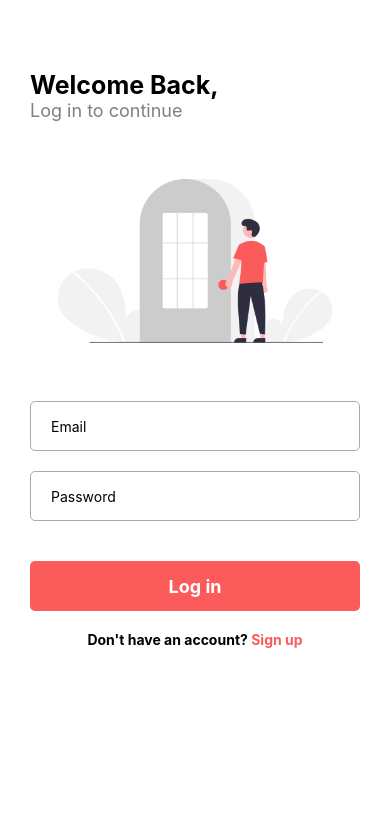
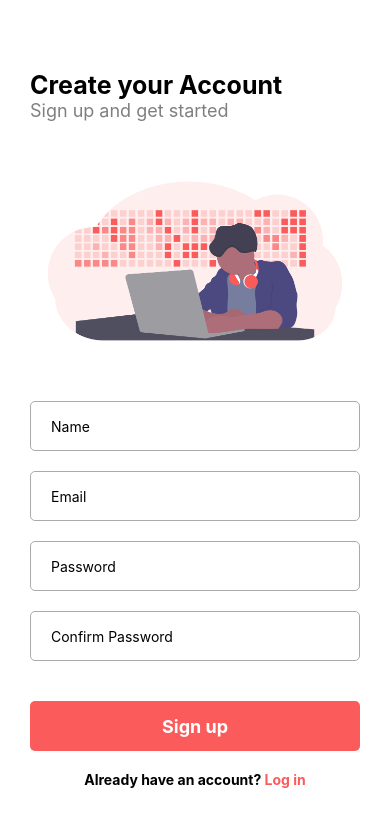
Before and after one commit to AbePlays/xkcd, a React Native app: screen / in a window 390 px wide. Shown: the top 826 px of the page. Built offline with nearby package versions, Linux system fonts and the light colour scheme.

Commit message:
Signup Screen ready

```diff
--- a/App.js
+++ b/App.js
@@ -1,11 +1,11 @@
 import React from "react";
 import { View } from "react-native";
-import Login from "./screens/Login";
+import Signup from "./screens/Signup";
 
 export default function App() {
   return (
     <View>
-      <Login />
+      <Signup />
     </View>
   );
 }
--- /dev/null
+++ b/screens/Signup.js
@@ -0,0 +1,117 @@
+import React from "react";
+import {
+  Image,
+  Text,
+  View,
+  StyleSheet,
+  TextInput,
+  TouchableOpacity,
+  ScrollView,
+} from "react-native";
+
+function Signup() {
+  return (
+    <ScrollView style={styles.container}>
+      <View style={styles.header}>
+        <Text style={styles.topTitle}>Create your Account</Text>
+        <Text style={styles.topSubtitle}>Sign up and get started</Text>
+      </View>
+      <View style={styles.imageContainer}>
+        <Image source={require("../assets/signup.png")} style={styles.image} />
+      </View>
+      <View style={styles.inputContainer}>
+        <TextInput
+          placeholder="Name"
+          style={styles.input}
+          keyboardType="name-phone-pad"
+        />
+        <TextInput
+          placeholder="Email"
+          style={styles.input}
+          keyboardType="email-address"
+        />
+        <TextInput
+          placeholder="Password"
+          style={styles.input}
+          secureTextEntry={true}
+        />
+        <TextInput
+          placeholder="Confirm Password"
+          style={styles.input}
+          secureTextEntry={true}
+        />
+        <TouchableOpacity style={styles.btn}>
+          <Text style={styles.btnText}>Sign up</Text>
+        </TouchableOpacity>
+        <View style={styles.bottomContainer}>
+          <Text
+            style={{
+              fontWeight: "bold",
+            }}
+          >
+            Already have an account?
+          </Text>
+          <TouchableOpacity>
+            <Text style={styles.bottomText}> Log in</Text>
+          </TouchableOpacity>
+        </View>
+      </View>
+    </ScrollView>
+  );
+}
+
+const styles = StyleSheet.create({
+  container: {
+    marginTop: 30,
+  },
+  header: {
+    paddingTop: 40,
+    paddingHorizontal: 30,
+  },
+  topTitle: { fontSize: 25, fontWeight: "bold" },
+  topSubtitle: { fontSize: 18, opacity: 0.5 },
+  imageContainer: {
+    paddingVertical: 40,
+    alignItems: "center",
+    justifyContent: "center",
+  },
+  image: {
+    height: 200,
+    width: 350,
+  },
+  inputContainer: {
+    paddingHorizontal: 30,
+  },
+  input: {
+    borderWidth: 1,
+    height: 50,
+    marginBottom: 20,
+    borderRadius: 5,
+    paddingLeft: 20,
+    borderColor: "#aaa",
+  },
+  btn: {
+    marginTop: 20,
+    backgroundColor: "#FB5B5B",
+    height: 50,
+    borderRadius: 5,
+    justifyContent: "center",
+    alignItems: "center",
+  },
+  btnText: {
+    color: "white",
+    fontWeight: "bold",
+    fontSize: 18,
+  },
+  bottomContainer: {
+    marginVertical: 20,
+    flexDirection: "row",
+    justifyContent: "center",
+  },
+  bottomText: {
+    fontWeight: "bold",
+    color: "#FB5B5B",
+  },
+});
+
+export default Signup;
```
